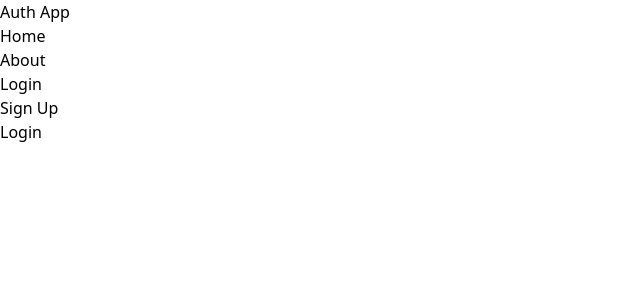
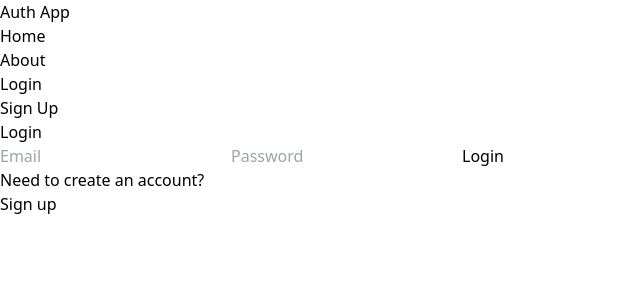
Before and after one commit to zreggert/mern-authapp-template, a React (Vite) app in the folder client/: page /login in a window 1280 px wide. Shown: the top 300 px of the page, without its empty margins (0-640 px from the left). Built offline with nearby package versions, Linux system fonts and the light colour scheme.

Commit message:
completed login page functionality

```diff
--- a/client/src/pages/Login.jsx
+++ b/client/src/pages/Login.jsx
@@ -1,9 +1,67 @@
-// eslint-disable-next-line no-unused-vars
-import React from 'react'
+import { useState } from 'react'
+import { Link, useNavigate } from 'react-router-dom';
 
 function Login() {
+
+  const [ formData, setFormData ] = useState({});
+  const [ error, setError ] = useState(false);
+  const [ loading, setLoading ] = useState(false);
+  const navigate = useNavigate();
+  const handleChange = (event) => {
+    setFormData({ ...formData, [event.target.id]: event.target.value })
+  }
+
+  const handleSubmit = async (event) => {
+    event.preventDefault();
+    try {
+      const res = await fetch('/backend/auth_route/login', {
+        method: 'POST',
+        headers: {
+          'Content-Type': 'application/json'
+        },
+        body: JSON.stringify(formData)
+      });
+      const data = await res.json();
+      setLoading(false);
+      if (data.success == false) {
+        setError(true);
+      }
+      setError(false);
+      navigate('/');
+    } catch (error) {
+      setLoading(false);
+      setError(true);
+    }
+
+  }
+
+
   return (
-    <div>Login</div>
+    <div className='p-3 max-w-lg mx-auto'>
+      <h1 className='text-3xl text-center font-semibold my-7'>Login</h1>
+      <form className='flex flex-col gap-4' onSubmit={handleSubmit}>
+        <input
+          type="text"
+          placeholder='Email'
+          id="email"
+          className='bg-slate-100 p-3 rounded-lg'
+          onChange={handleChange} />
+        <input
+          type="password"
+          placeholder='Password'
+          id="password"
+          className='bg-slate-100 p-3 rounded-lg'
+          onChange={handleChange} />
+        <button disabled={loading} className='bg-slate-700 text-white p-3 rounded-lg uppercase hover:opacity-95 disabled:opacity-80'>Login</button>
+      </form>
+      <div className='flex gap-2 mt-5'>
+        <p>Need to create an account?</p>
+        <Link to='/signup'>
+          <span className='text-blue-500'>Sign up</span>
+        </Link>
+      </div>
+      <p className='text-red-700 mt-5'>{error && 'There was an issue logging into your account'}</p>
+    </div>
   )
 }
 
```
